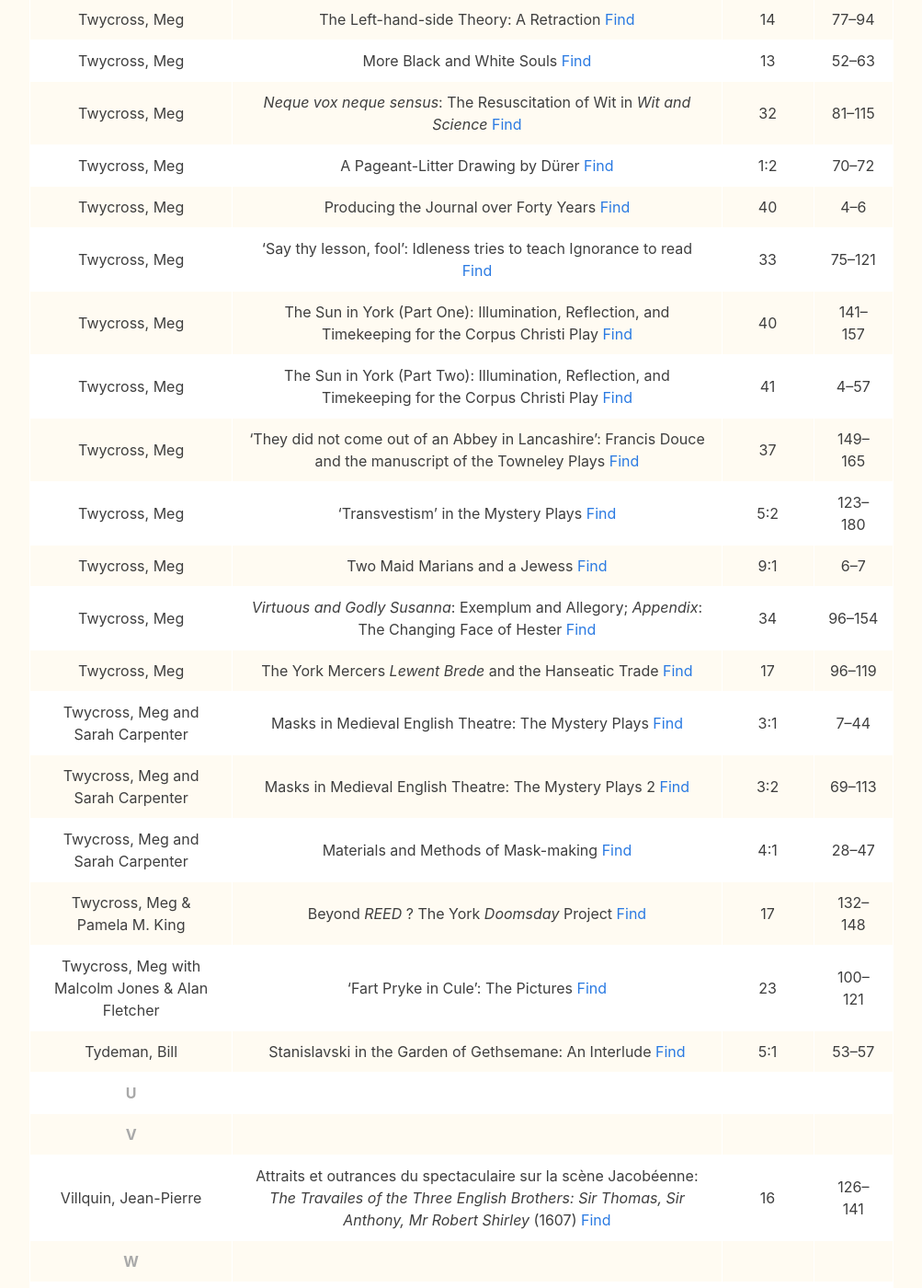
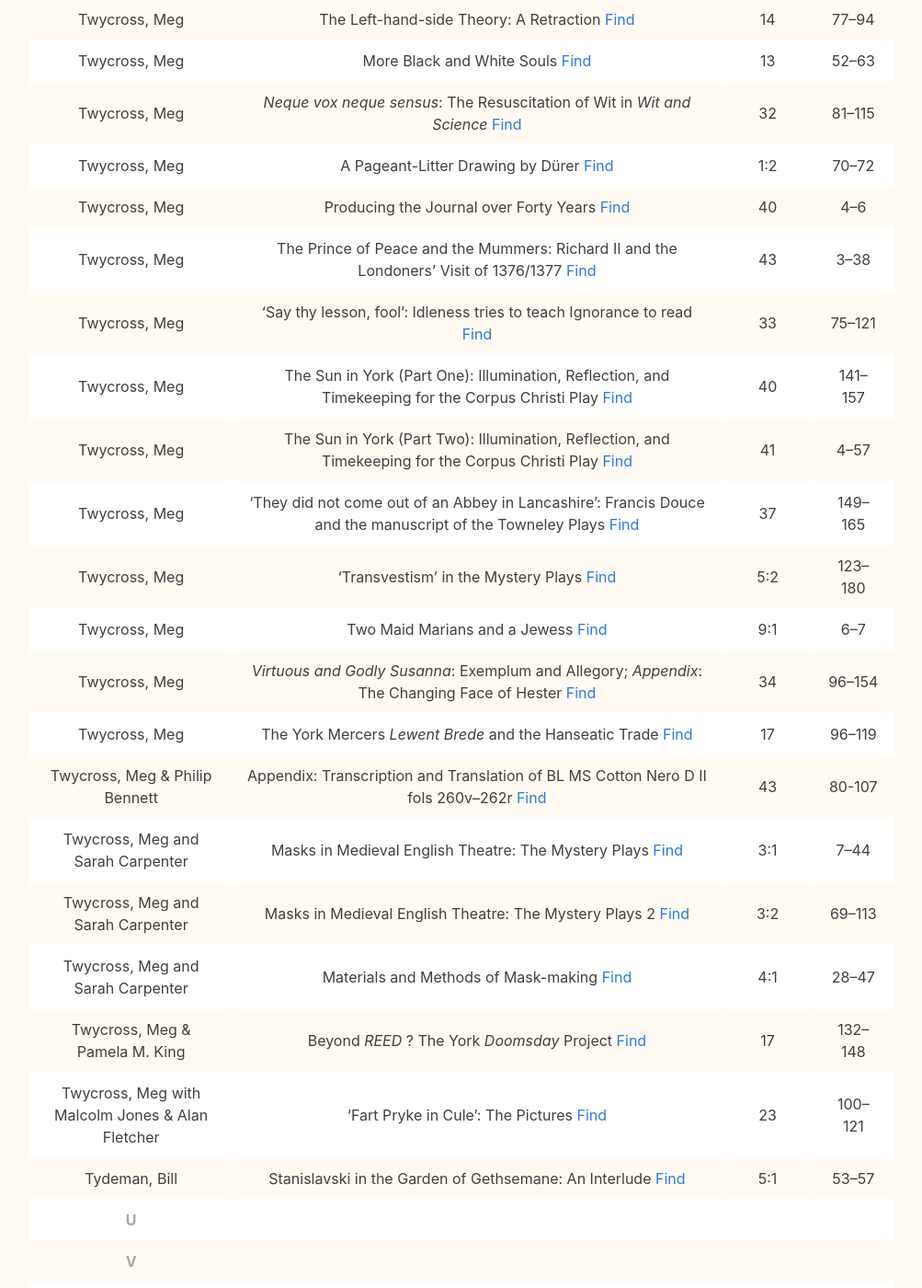
Before and after one commit to MedievalEnglishTheatre/MedievalEnglishTheatre.github.io, a Jekyll site: the page built from src/journal/cumindtz.md, in a window 1280 px wide and 1400 px high, scrolled down 1298 px. Shown: the whole window at 92% size, without its empty margins (138-1141 px from the left). Built offline with Jekyll 4.4.1, drawn with Linux system fonts in a browser that asks for light colours.

Commit message:
Update cumindtz.md vol. 43

```diff
--- a/src/journal/cumindtz.md
+++ b/src/journal/cumindtz.md
@@ -37,6 +37,7 @@ The later volumes include *summaries* and *PDFs* of one or two pages.
 |Twycross, Meg| *Neque vox neque sensus*: The Resuscitation of Wit in *Wit and Science*  [Find](vol32.html#Twycross) |32|81–115|
 |Twycross, Meg|A Pageant-Litter Drawing by Dürer  [Find](vol01.html#TwycrossC) |1:2|70–72|
 |Twycross, Meg|Producing the Journal over Forty Years  [Find](vol40.html#journal) |40|4–6|
+|Twycross, Meg|The Prince of Peace and the Mummers: Richard II and the Londoners’ Visit of 1376/1377  [Find](vol43.html#Twycross) |43|3–38|
 |Twycross, Meg|‘Say thy lesson, fool’: Idleness tries to teach Ignorance to read  [Find](vol33.html#Twycross) |33|75–121|
 |Twycross, Meg|The Sun in York (Part One): Illumination, Reflection, and Timekeeping for the Corpus Christi Play  [Find](vol40.html#Twycross) |40|141–157|
 |Twycross, Meg|The Sun in York (Part Two): Illumination, Reflection, and Timekeeping for the Corpus Christi Play  [Find](vol41.html#Twycross) |41|4–57|
@@ -45,6 +46,7 @@ The later volumes include *summaries* and *PDFs* of one or two pages.
 |Twycross, Meg|Two Maid Marians and a Jewess  [Find](vol09.html#Twycross) |9:1|6–7|
 |Twycross, Meg| *Virtuous and Godly Susanna*: Exemplum and Allegory; *Appendix*: The Changing Face of Hester  [Find](vol34.html#twycross) |34|96–154|
 |Twycross, Meg|The York Mercers *Lewent Brede* and the Hanseatic Trade  [Find](vol17.html#Twycross) |17|96–119|
+|Twycross, Meg &amp; Philip Bennett|Appendix: Transcription and Translation of BL MS Cotton Nero D II fols 260v–262r  [Find](vol43.html#Twycross) |43|80-107|
 |Twycross, Meg and Sarah Carpenter|Masks in Medieval English Theatre: The Mystery Plays  [Find](vol03.html#Carpenter) |3:1|7–44|
 |Twycross, Meg and Sarah Carpenter|Masks in Medieval English Theatre: The Mystery Plays 2  [Find](vol03.html#CarpenterB) |3:2|69–113|
 |Twycross, Meg and Sarah Carpenter|Materials and Methods of Mask-making  [Find](vol04.html#Carpenter) |4:1|28–47|
```
